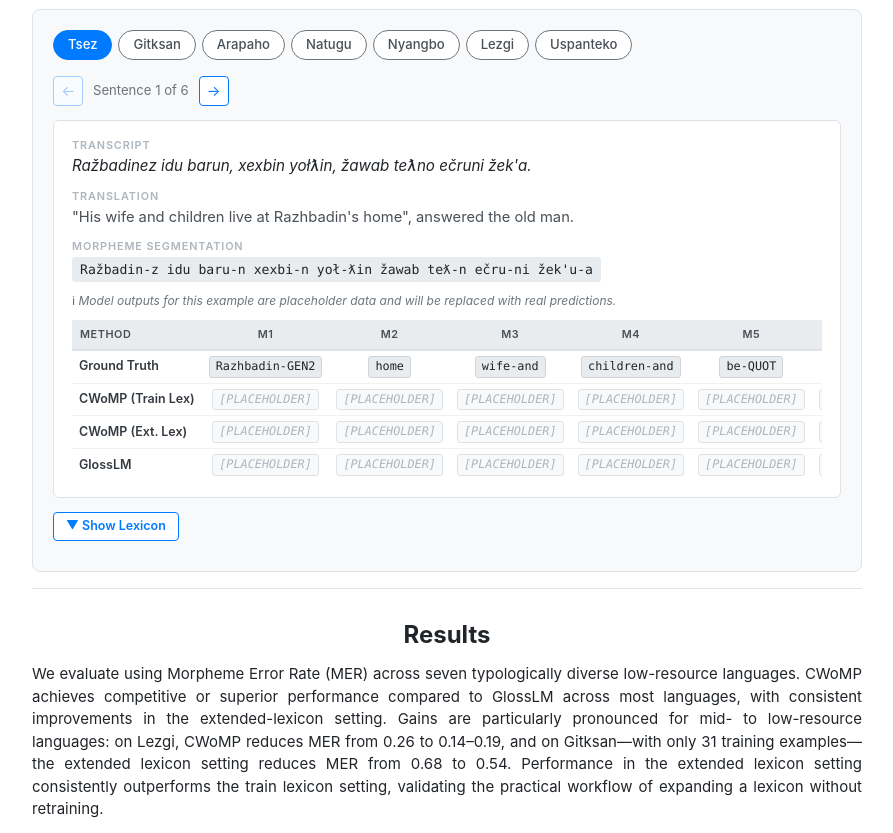
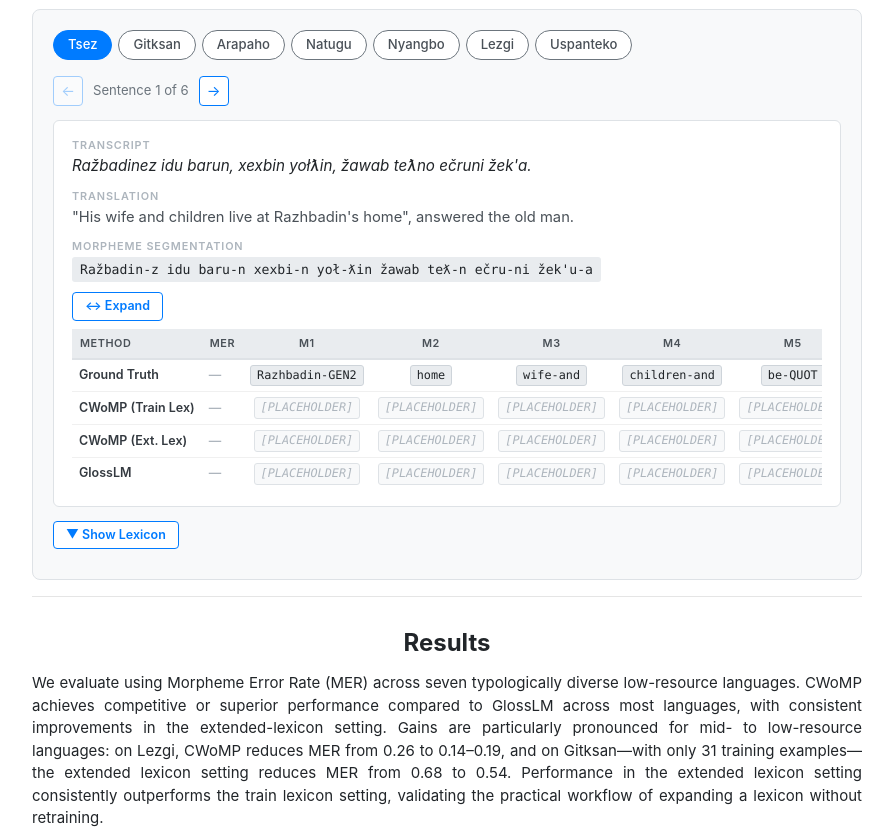
Before and after one commit to cwomp/cwomp.github.io, a plain HTML site: page index.html in a window 1280 px wide. Shown: the part 1514-2347 px from the top of the page, without its empty margins (193-1086 px from the left). Drawn offline with nearby package versions, Linux system fonts and the light colour scheme; some icons are missing.

Commit message:
update styling

```diff
--- a/demo.js
+++ b/demo.js
@@ -102,32 +102,31 @@
     }));
     display.appendChild(seg);
 
-    // Placeholder notice if any method has placeholder data
-    const anyPlaceholder = METHODS.some(m => m.key !== "ground_truth" && isPlaceholder(ex[m.key]));
-    if (anyPlaceholder) {
-      const notice = el("div", "placeholder-notice");
-      notice.textContent = "Model outputs for this example are placeholder data and will be replaced with real predictions.";
-      display.appendChild(notice);
-    }
-
     // Build gloss comparison table
     const gt = ex.ground_truth || [];
     const tableWrap = el("div", "gloss-table-wrap");
     const table = el("table", "gloss-table");
 
+    // Expand toggle button
+    const expandBtn = el("button", "gloss-expand-btn", "↔ Expand");
+    expandBtn.addEventListener("click", () => {
+      const expanded = tableWrap.classList.toggle("expanded");
+      expandBtn.textContent = expanded ? "↔ Collapse" : "↔ Expand";
+    });
+    tableWrap.appendChild(expandBtn);
+
     // Header
     const thead = el("thead");
     const hrow = el("tr");
     hrow.appendChild(el("th", null, "Method"));
+    const merTh = el("th", null, "MER");
+    hrow.appendChild(merTh);
     gt.forEach((_, i) => {
       const th = el("th");
       th.textContent = `M${i + 1}`;
       th.style.textAlign = "center";
       hrow.appendChild(th);
     });
-    const merTh = el("th", null, "MER");
-    merTh.style.textAlign = "right";
-    hrow.appendChild(merTh);
     thead.appendChild(hrow);
     table.appendChild(thead);
 
@@ -143,6 +142,19 @@
       const isGT = method.key === "ground_truth";
       const phRow = !isGT && isPlaceholder(glosses);
 
+      // MER (second column)
+      const merTd = el("td", "mer-cell");
+      if (isGT) {
+        merTd.innerHTML = `<span class="mer-dash">—</span>`;
+      } else if (phRow) {
+        merTd.innerHTML = `<span class="mer-dash">—</span>`;
+      } else {
+        const score = mer(glosses, gt);
+        const pct = (score * 100).toFixed(1);
+        merTd.textContent = `${pct}%`;
+      }
+      row.appendChild(merTd);
+
       // Morpheme cells — align to GT length
       for (let i = 0; i < gt.length; i++) {
         const td = el("td");
@@ -153,20 +165,6 @@
         td.appendChild(chip);
         row.appendChild(td);
       }
-
-      // MER
-      const merTd = el("td", "mer-cell");
-      merTd.style.textAlign = "right";
-      if (isGT) {
-        merTd.innerHTML = `<span class="mer-dash">—</span>`;
-      } else if (phRow) {
-        merTd.innerHTML = `<span class="mer-dash">—</span>`;
-      } else {
-        const score = mer(glosses, gt);
-        const pct = (score * 100).toFixed(1);
-        merTd.textContent = `${pct}%`;
-      }
-      row.appendChild(merTd);
 
       tbody.appendChild(row);
     });
--- a/style.css
+++ b/style.css
@@ -153,6 +153,37 @@
   overflow-x: auto;
 }
 
+.gloss-table-wrap.expanded {
+  position: relative;
+  left: 50%;
+  right: 50%;
+  margin-left: -50vw;
+  margin-right: -50vw;
+  width: 100vw;
+  overflow-x: auto;
+  padding: 0 24px;
+  box-sizing: border-box;
+  background: #fff;
+}
+
+.gloss-expand-btn {
+  display: inline-flex;
+  align-items: center;
+  gap: 5px;
+  padding: 4px 12px;
+  background: #fff;
+  border: 1px solid #007bff;
+  border-radius: 4px;
+  font-size: 0.78rem;
+  font-weight: 600;
+  color: #007bff;
+  cursor: pointer;
+  transition: all 0.15s;
+  margin-bottom: 8px;
+}
+
+.gloss-expand-btn:hover { background: #007bff; color: #fff; }
+
 .gloss-table {
   width: 100%;
   border-collapse: collapse;
@@ -215,7 +246,7 @@
   font-weight: 600;
   color: #495057;
   white-space: nowrap;
-  text-align: right !important;
+  text-align: left;
 }
 
 .mer-dash { color: #adb5bd; }
```
